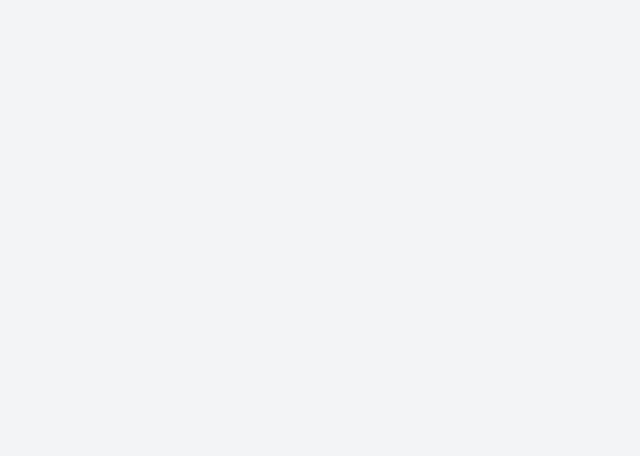
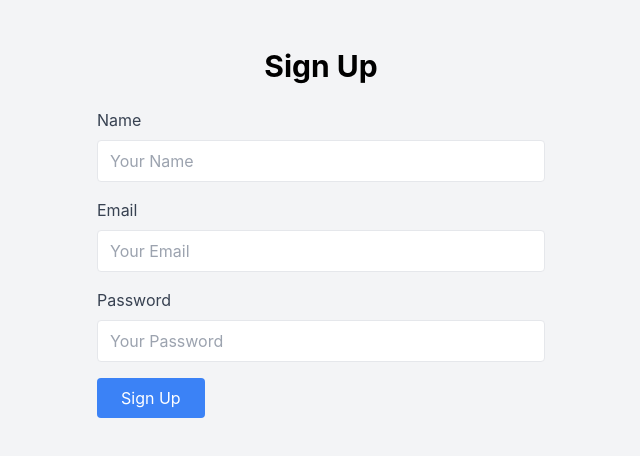
Before and after one commit to jvcerezo/mdcas-fe, a React (Create React App) app: page /signup in a window 1280 px wide. Before the commit this address had no page. Shown: the top 456 px of the page, without its empty margins (319-959 px from the left). Built offline with nearby package versions, Linux system fonts and the light colour scheme; no server answers.

Commit message:
initial implementation of login and signup

```diff
--- a/src/components/LandingPage.js
+++ b/src/components/LandingPage.js
@@ -1,4 +1,5 @@
 import React from 'react';
+import { Link } from 'react-router-dom';
 
 const LandingPage = () => {
   return (
@@ -8,9 +9,11 @@ const LandingPage = () => {
           <h1 className="text-3xl font-bold">Maralit Dental Clinic</h1>
           <nav>
             <ul className="flex space-x-4">
-              <li><a href="#services" className="hover:underline">Services</a></li>
-              <li><a href="#about" className="hover:underline">About Us</a></li>
-              <li><a href="#contact" className="hover:underline">Contact</a></li>
+              <li><Link to="/services" className="hover:underline">Services</Link></li>
+              <li><Link to="/about" className="hover:underline">About Us</Link></li>
+              <li><Link to="/contact" className="hover:underline">Contact</Link></li>
+              <li><Link to="/login" className="hover:underline">Login</Link></li>
+              <li><Link to="/signup" className="hover:underline">Sign Up</Link></li>
             </ul>
           </nav>
         </div>
--- a/src/index.js
+++ b/src/index.js
@@ -3,6 +3,8 @@ import { createRoot } from 'react-dom/client';
 import { BrowserRouter as Router, Route, Routes } from 'react-router-dom';
 import './index.css';
 import LandingPage from './components/LandingPage';
+import LoginPage from './pages/LoginPage';
+import SignUpPage from './pages/SignUpPage';
 
 const rootElement = document.getElementById('root');
 const root = createRoot(rootElement);
@@ -12,7 +14,8 @@ root.render(
     <Router>
       <Routes>
         <Route path="/" element={<LandingPage />} />
-        {/* Add more routes here as you create pages */}
+        <Route path="/login" element={<LoginPage />} />
+        <Route path="/signup" element={<SignUpPage />} />
       </Routes>
     </Router>
   </React.StrictMode>
--- /dev/null
+++ b/src/pages/LoginPage.js
@@ -0,0 +1,50 @@
+import React, { useState } from 'react';
+import { post } from '../utils/api';
+
+const LoginPage = () => {
+  const [email, setEmail] = useState('');
+  const [password, setPassword] = useState('');
+
+  const handleLogin = async (e) => {
+    e.preventDefault();
+    try {
+      const response = await post('/login', { email, password });
+      console.log('Login successful:', response);
+    } catch (error) {
+      console.error('Login failed:', error);
+    }
+  };
+
+  return (
+    <div className="container mx-auto py-12">
+      <h2 className="text-3xl font-bold mb-6 text-center">Login</h2>
+      <form className="max-w-md mx-auto" onSubmit={handleLogin}>
+        <div className="mb-4">
+          <label className="block text-gray-700 mb-2" htmlFor="email">Email</label>
+          <input
+            type="email"
+            id="email"
+            className="w-full border rounded px-3 py-2"
+            placeholder="Your Email"
+            value={email}
+            onChange={(e) => setEmail(e.target.value)}
+          />
+        </div>
+        <div className="mb-4">
+          <label className="block text-gray-700 mb-2" htmlFor="password">Password</label>
+          <input
+            type="password"
+            id="password"
+            className="w-full border rounded px-3 py-2"
+            placeholder="Your Password"
+            value={password}
+            onChange={(e) => setPassword(e.target.value)}
+          />
+        </div>
+        <button type="submit" className="bg-blue-500 text-white px-6 py-2 rounded hover:bg-blue-600">Login</button>
+      </form>
+    </div>
+  );
+};
+
+export default LoginPage;
--- /dev/null
+++ b/src/pages/SignUpPage.js
@@ -0,0 +1,62 @@
+import React, { useState } from 'react';
+import { post } from '../utils/api';
+
+const SignUpPage = () => {
+  const [name, setName] = useState('');
+  const [email, setEmail] = useState('');
+  const [password, setPassword] = useState('');
+
+  const handleSignUp = async (e) => {
+    e.preventDefault();
+    try {
+      const response = await post('/signup', { name, email, password });
+      console.log('Sign up successful:', response);
+    } catch (error) {
+      console.error('Sign up failed:', error);
+    }
+  };
+
+  return (
+    <div className="container mx-auto py-12">
+      <h2 className="text-3xl font-bold mb-6 text-center">Sign Up</h2>
+      <form className="max-w-md mx-auto" onSubmit={handleSignUp}>
+        <div className="mb-4">
+          <label className="block text-gray-700 mb-2" htmlFor="name">Name</label>
+          <input
+            type="text"
+            id="name"
+            className="w-full border rounded px-3 py-2"
+            placeholder="Your Name"
+            value={name}
+            onChange={(e) => setName(e.target.value)}
+          />
+        </div>
+        <div className="mb-4">
+          <label className="block text-gray-700 mb-2" htmlFor="email">Email</label>
+          <input
+            type="email"
+            id="email"
+            className="w-full border rounded px-3 py-2"
+            placeholder="Your Email"
+            value={email}
+            onChange={(e) => setEmail(e.target.value)}
+          />
+        </div>
+        <div className="mb-4">
+          <label className="block text-gray-700 mb-2" htmlFor="password">Password</label>
+          <input
+            type="password"
+            id="password"
+            className="w-full border rounded px-3 py-2"
+            placeholder="Your Password"
+            value={password}
+            onChange={(e) => setPassword(e.target.value)}
+          />
+        </div>
+        <button type="submit" className="bg-blue-500 text-white px-6 py-2 rounded hover:bg-blue-600">Sign Up</button>
+      </form>
+    </div>
+  );
+};
+
+export default SignUpPage;
```
